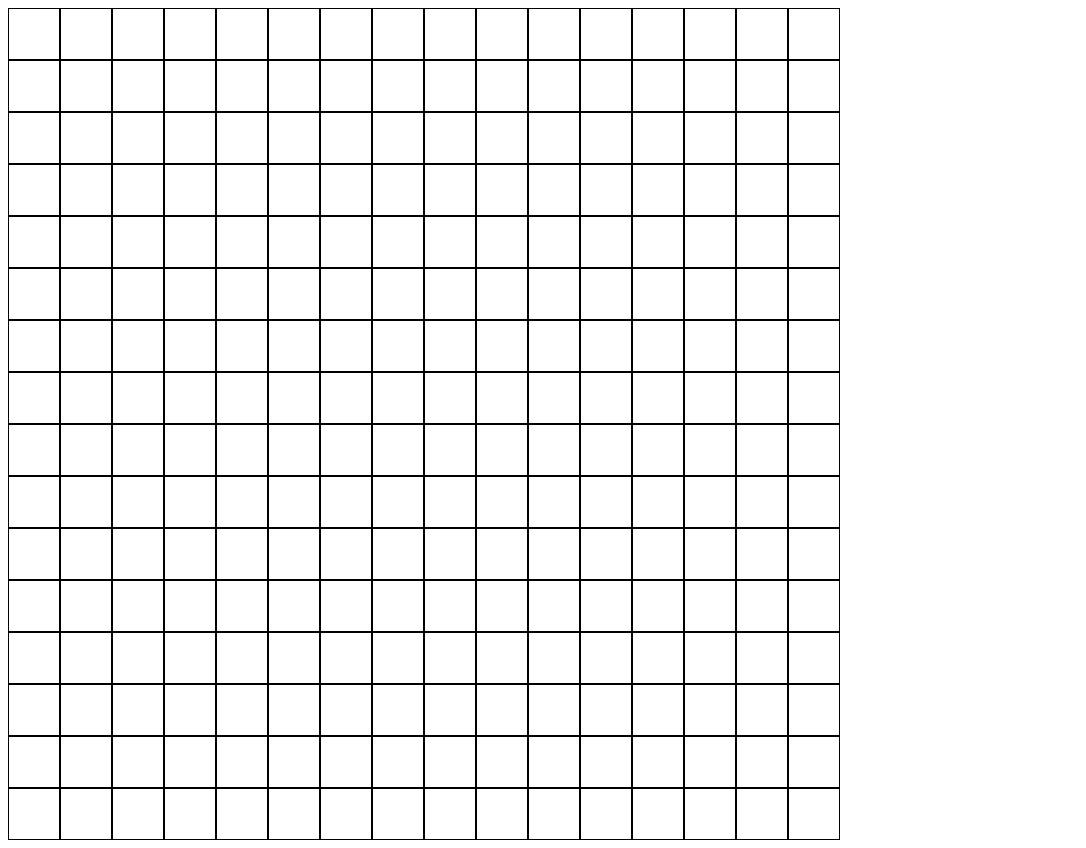
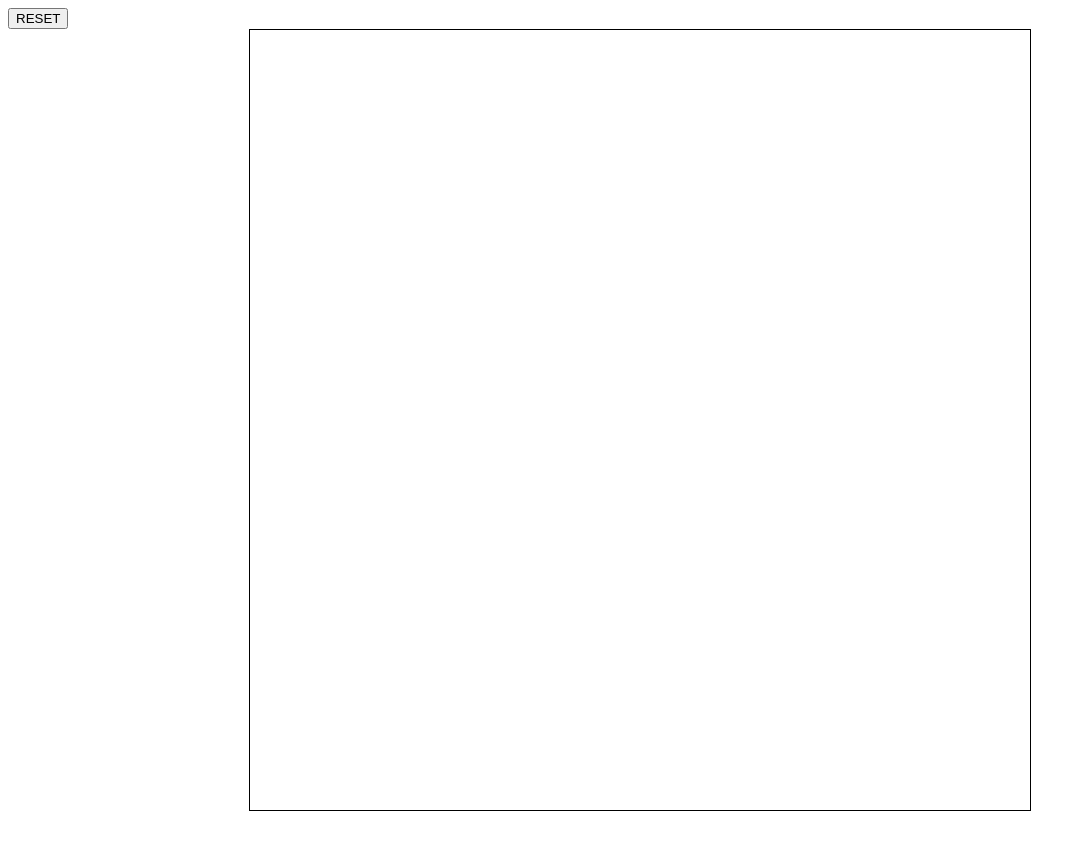
Before and after one commit to akaAndrewS/etch-a-sketch-odin, a plain HTML site: page index.html in a window 1280 px wide. Shown: the whole page, without its empty margins (0-1086 px from the left). After the commit the page ends 819 px from the top, so only its background shows below. Drawn offline with Linux system fonts and the light colour scheme.

Commit message:
Add reset button and functionality as well as make working area uniform size

```diff
--- a/eac.js
+++ b/eac.js
@@ -1,8 +1,20 @@
 //variable for container div node
 const containterDiv = document.querySelector(".container");
 
-//add 16x16 grid of divs
-for (let i = 1; i <= 16; i++) {
+//variable for reset button node
+const resetButton = document.querySelector("#reset");
+//adds EventListener for reset button that calls reset()
+resetButton.addEventListener('click', reset);
+
+//creates intitial grid of 16x16 sqaures
+makeGrid(16);
+
+// makeGrid() function that creates a grid based on sqaures
+function makeGrid(squares) {
+    //space is set based on sqaures to ensure uniform squares
+    let space = (780/ squares);
+    //add grid of divs
+    for (let i = 1; i <= squares; i++) {
         //creates a div element to act as a row
         let div = document.createElement('div');
         //'div' is given an id that matches i
@@ -10,32 +22,62 @@ for (let i = 1; i <= 16; i++) {
         //div set to flex 1 and given display flex style
         div.style.flex = "1";
         div.style.display = "flex";
+        //adds border style to see entire working area
+        if(i == 1) {
+            div.style.borderTop = "1px solid black";
+        }
+        if(i == squares) {
+            div.style.borderBottom = "1px solid black";
+        }
+        div.style.borderLeft = "1px solid black";
+        div.style.borderRight = "1px solid black";
         //'div' added to containter div
         containterDiv.appendChild(div);
-    //adds 16 squares for each row
-    for (let j = 1; j <= 16; j++) {
+        //adds squares for each row
+        for (let j = 1; j <= squares; j++) {
             //create a div element to act as new square
             let innerDiv = document.createElement('div');
-        //'innerDiv' is given an id that matches the row and j   //FIXME comment
+            //'innerDiv' is given an id that matches the row and j and class 'sqaure'
             innerDiv.setAttribute('id', `div-space-${i}-${j}`);
             innerDiv.setAttribute('class', 'square');
             //width and height
-        innerDiv.style.width = "50px";
-        innerDiv.style.height = "50px";
+            innerDiv.style.width = `${space}px`;
+            innerDiv.style.height = `${space}px`;
             //esnure that 'innerDiv's box shape is maintained
             innerDiv.style.aspectRatio = "1/1";
-        //adds border style to see each square
-        innerDiv.style.border = "1px solid black";
             //adds EventListener to each sqaure that calls changeColor()
             innerDiv.addEventListener('mouseover', changeColor);
             //'innerDiv' added to the current row
             div.appendChild(innerDiv);
         }
     }
+}
 
 // changeColor() function takes adds the 'sected' class to a node for a set amount of time
 function changeColor(e) {
     e.target.classList.add('selected');
-    setTimeout( () => {e.target.classList.remove('selected')}, 500);
 }
-//mouseover mouseleave
+
+// reset() function prompts the user for new size for new grid
+function reset () {
+    //prompts user for new number and sets 'newGrid' to input
+    let newGrid = prompt("Plase enter numer of row and columns!");
+    //IF 'newGrid' is less than 1
+    if(newGrid < 1) {
+        //alert user that number is not big enough
+        alert("Number must be bigger than 0");
+        //keep current grid
+        return;
+    }
+    //IF 'newGrid' is more than 100
+    if(newGrid > 100) {
+        //set 'newGrid' to 100
+        newGrid = 100;
+    }
+    //remove cureent grid
+    while(containterDiv.firstChild) {
+        containterDiv.removeChild(containterDiv.lastChild);
+    }
+    //call makeGrid() with 'newGrid' passed as an integer
+    makeGrid(+newGrid);
+}
--- a/index.html
+++ b/index.html
@@ -7,6 +7,7 @@
     <title>Document</title>
 </head>
 <body>
+    <button id="reset">RESET</button>
     <div class="container"></div>
 </body>
 </html>
--- a/styles.css
+++ b/styles.css
@@ -1,6 +1,8 @@
 .container {
     display: flex;
     flex-direction: column;
+    justify-content: center;
+    align-items: center;
 }
 
 .selected {
```
Lines whose indentation alone changed are shown as unchanged.
